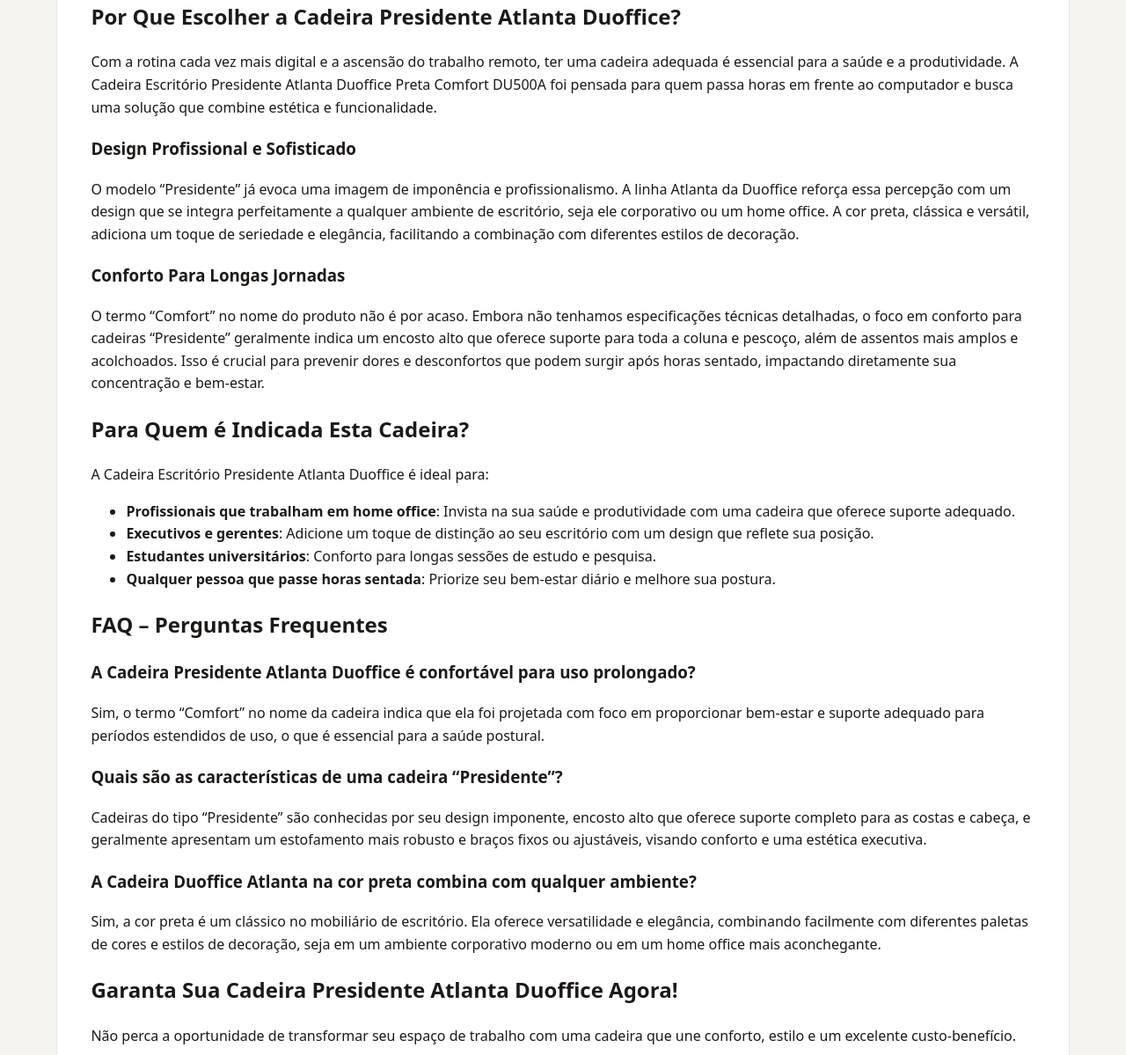
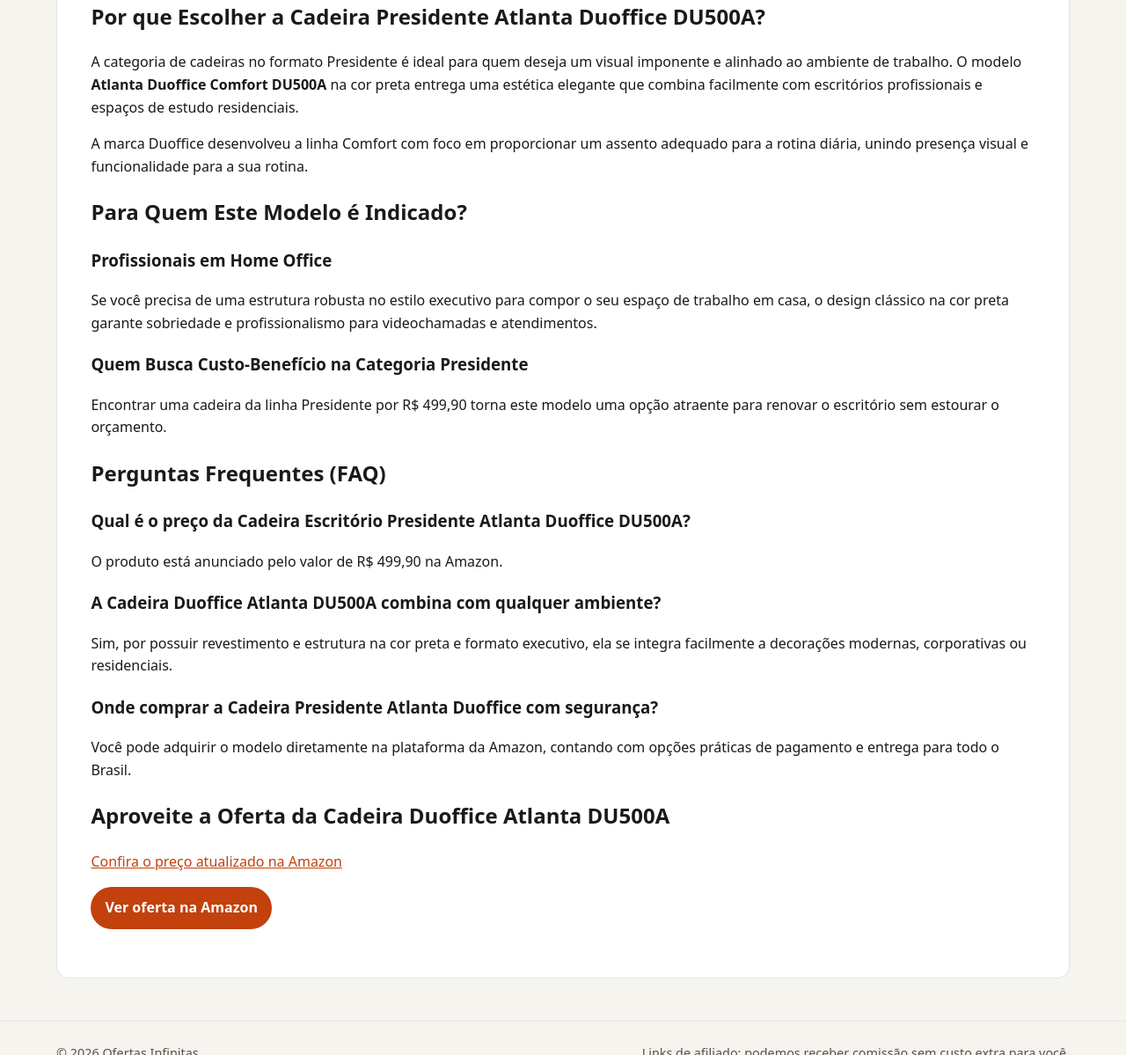
Before and after one commit to Monuver/afiliado, a Jekyll site: the page built from _posts/2026-08-18-cadeira-escritorio-presidente-atlanta-duoffice-preta-comfort-b09vnbcfdj.md, in a window 1280 px wide and 1400 px high, scrolled down 436 px. Shown: the part 201-1400 px from the top of the window at 88% size. Built offline with Jekyll 4.4.1, drawn with Linux system fonts in a browser that asks for light colours; some of the changed text lies outside the part shown.

Commit message:
chore: novas ofertas geradas automaticamente

```diff
--- a/_posts/2026-08-18-cadeira-escritorio-presidente-atlanta-duoffice-preta-comfort-b09vnbcfdj.md
+++ b/_posts/2026-08-18-cadeira-escritorio-presidente-atlanta-duoffice-preta-comfort-b09vnbcfdj.md
@@ -1,8 +1,8 @@
 ---
 layout: post
-title: 'Conforto e Estilo: A Cadeira Escritório Presidente Atlanta Duoffice Para Seu Dia a Dia'
-description: Busca conforto e elegância para seu escritório? A Cadeira Presidente Atlanta Duoffice Preta oferece design sofisticado e bem-estar para longas horas de...
-date: 2026-10-12 14:28:31 -0300
+title: Cadeira Escritório Presidente Atlanta Duoffice Preta Comfort DU500A Vale a Pena?
+description: Busca conforto e estilo para o seu home office? Conheça a Cadeira Escritório Presidente Atlanta Duoffice Preta Comfort DU500A por R$ 499,90 na Amazon.
+date: 2026-10-19 12:20:57 -0300
 categories:
 - ofertas
 image: https://m.media-amazon.com/images/I/51BMMOKhSJL._AC_SL1000_.jpg
@@ -10,46 +10,37 @@ preco: R$499,90
 affiliate_url: https://amzn.to/4xiBzBl
 ---
 
-# Conforto e Estilo: A Cadeira Escritório Presidente Atlanta Duoffice Para Seu Dia a Dia
+# Cadeira Escritório Presidente Atlanta Duoffice Preta Comfort DU500A Vale a Pena?
 
-Busca conforto e elegância para seu escritório? A Cadeira Presidente Atlanta Duoffice Preta oferece design sofisticado e bem-estar para longas horas de trabalho, por R$499,90. Transforme seu espaço!
+Busca conforto e estilo para o seu home office? Conheça a Cadeira Escritório Presidente Atlanta Duoffice Preta Comfort DU500A por R$ 499,90 na Amazon.
 
 ![Cadeira Escritório Presidente Atlanta Duoffice Preta Comfort DU500A](https://m.media-amazon.com/images/I/51BMMOKhSJL._AC_SL1000_.jpg)
 
-## Por Que Escolher a Cadeira Presidente Atlanta Duoffice?
+## Por que Escolher a Cadeira Presidente Atlanta Duoffice DU500A?
 
-Com a rotina cada vez mais digital e a ascensão do trabalho remoto, ter uma cadeira adequada é essencial para a saúde e a produtividade. A Cadeira Escritório Presidente Atlanta Duoffice Preta Comfort DU500A foi pensada para quem passa horas em frente ao computador e busca uma solução que combine estética e funcionalidade.
+A categoria de cadeiras no formato Presidente é ideal para quem deseja um visual imponente e alinhado ao ambiente de trabalho. O modelo **Atlanta Duoffice Comfort DU500A** na cor preta entrega uma estética elegante que combina facilmente com escritórios profissionais e espaços de estudo residenciais.
 
-### Design Profissional e Sofisticado
+A marca Duoffice desenvolveu a linha Comfort com foco em proporcionar um assento adequado para a rotina diária, unindo presença visual e funcionalidade para a sua rotina.
 
-O modelo "Presidente" já evoca uma imagem de imponência e profissionalismo. A linha Atlanta da Duoffice reforça essa percepção com um design que se integra perfeitamente a qualquer ambiente de escritório, seja ele corporativo ou um home office. A cor preta, clássica e versátil, adiciona um toque de seriedade e elegância, facilitando a combinação com diferentes estilos de decoração.
+## Para Quem Este Modelo é Indicado?
 
-### Conforto Para Longas Jornadas
+### Profissionais em Home Office
+Se você precisa de uma estrutura robusta no estilo executivo para compor o seu espaço de trabalho em casa, o design clássico na cor preta garante sobriedade e profissionalismo para videochamadas e atendimentos.
 
-O termo "Comfort" no nome do produto não é por acaso. Embora não tenhamos especificações técnicas detalhadas, o foco em conforto para cadeiras "Presidente" geralmente indica um encosto alto que oferece suporte para toda a coluna e pescoço, além de assentos mais amplos e acolchoados. Isso é crucial para prevenir dores e desconfortos que podem surgir após horas sentado, impactando diretamente sua concentração e bem-estar.
+### Quem Busca Custo-Benefício na Categoria Presidente
+Encontrar uma cadeira da linha Presidente por R$ 499,90 torna este modelo uma opção atraente para renovar o escritório sem estourar o orçamento.
 
-## Para Quem é Indicada Esta Cadeira?
+## Perguntas Frequentes (FAQ)
 
-A Cadeira Escritório Presidente Atlanta Duoffice é ideal para:
+### Qual é o preço da Cadeira Escritório Presidente Atlanta Duoffice DU500A?
+O produto está anunciado pelo valor de R$ 499,90 na Amazon.
 
-*   **Profissionais que trabalham em home office**: Invista na sua saúde e produtividade com uma cadeira que oferece suporte adequado.
-*   **Executivos e gerentes**: Adicione um toque de distinção ao seu escritório com um design que reflete sua posição.
-*   **Estudantes universitários**: Conforto para longas sessões de estudo e pesquisa.
-*   **Qualquer pessoa que passe horas sentada**: Priorize seu bem-estar diário e melhore sua postura.
+### A Cadeira Duoffice Atlanta DU500A combina com qualquer ambiente?
+Sim, por possuir revestimento e estrutura na cor preta e formato executivo, ela se integra facilmente a decorações modernas, corporativas ou residenciais.
 
-## FAQ – Perguntas Frequentes
+### Onde comprar a Cadeira Presidente Atlanta Duoffice com segurança?
+Você pode adquirir o modelo diretamente na plataforma da Amazon, contando com opções práticas de pagamento e entrega para todo o Brasil.
 
-### A Cadeira Presidente Atlanta Duoffice é confortável para uso prolongado?
-Sim, o termo "Comfort" no nome da cadeira indica que ela foi projetada com foco em proporcionar bem-estar e suporte adequado para períodos estendidos de uso, o que é essencial para a saúde postural.
-
-### Quais são as características de uma cadeira "Presidente"?
-Cadeiras do tipo "Presidente" são conhecidas por seu design imponente, encosto alto que oferece suporte completo para as costas e cabeça, e geralmente apresentam um estofamento mais robusto e braços fixos ou ajustáveis, visando conforto e uma estética executiva.
-
-### A Cadeira Duoffice Atlanta na cor preta combina com qualquer ambiente?
-Sim, a cor preta é um clássico no mobiliário de escritório. Ela oferece versatilidade e elegância, combinando facilmente com diferentes paletas de cores e estilos de decoração, seja em um ambiente corporativo moderno ou em um home office mais aconchegante.
-
-## Garanta Sua Cadeira Presidente Atlanta Duoffice Agora!
-
-Não perca a oportunidade de transformar seu espaço de trabalho com uma cadeira que une conforto, estilo e um excelente custo-benefício.
+## Aproveite a Oferta da Cadeira Duoffice Atlanta DU500A
 
 [Confira o preço atualizado na Amazon](https://amzn.to/4xiBzBl)
```
Also changed, not shown: _posts/2026-08-18-hastes-flexiveis-cotonete-bebe-bastonetes-bellacotton-caixa-b0cx9wkp1b.md (+23 -19 lines), _posts/2026-08-18-shampoo-clorexidina-dugs-caes-seborreia-anti-queda-500ml-b09l9qkmd1.md (+21 -21 lines), _posts/2026-08-20-cafeteira-de-fogao-moka-italiana-expresso-aluminio-ate-6-xic-b08b79hyvc.md (+21 -20 lines).
